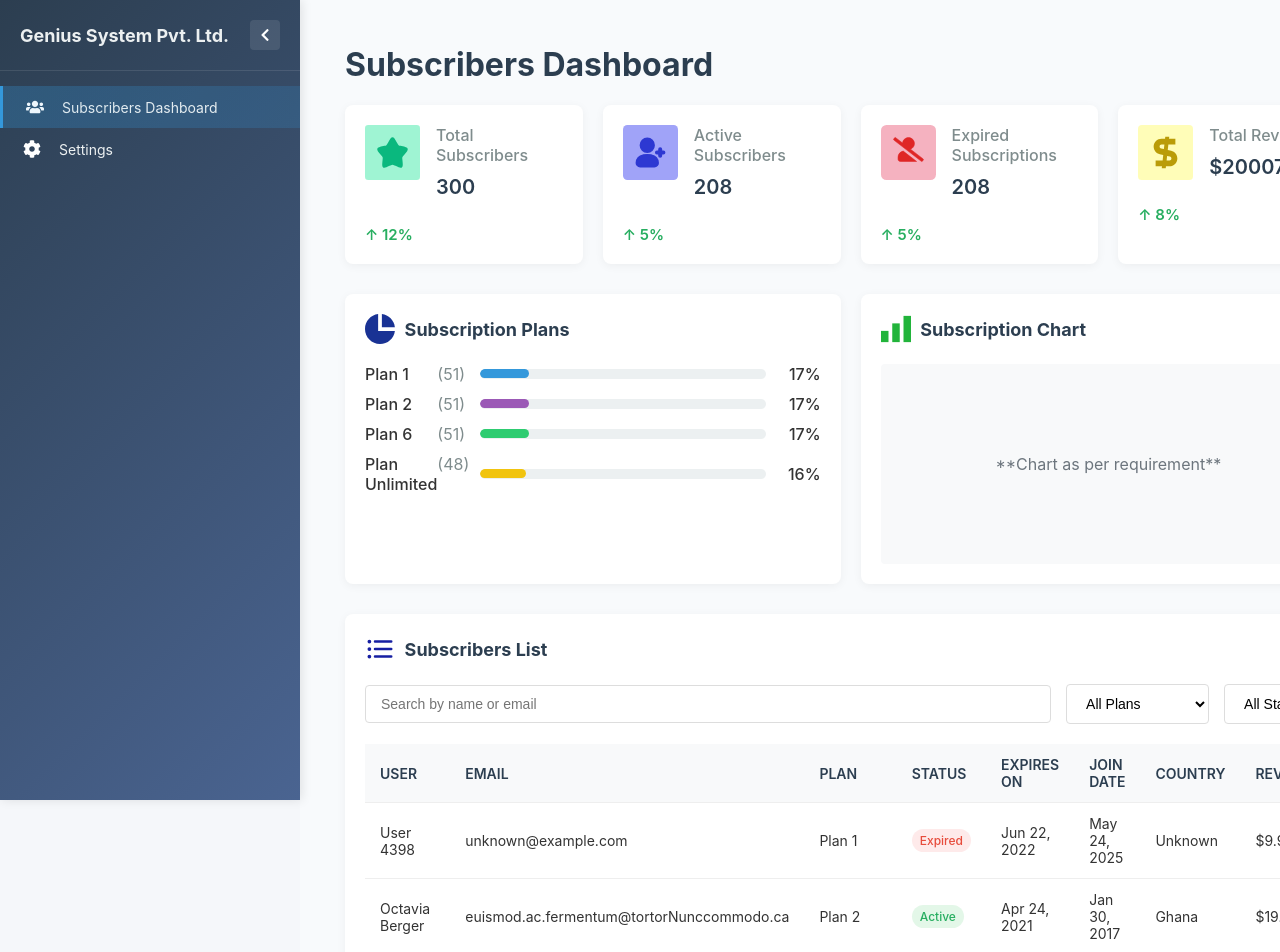
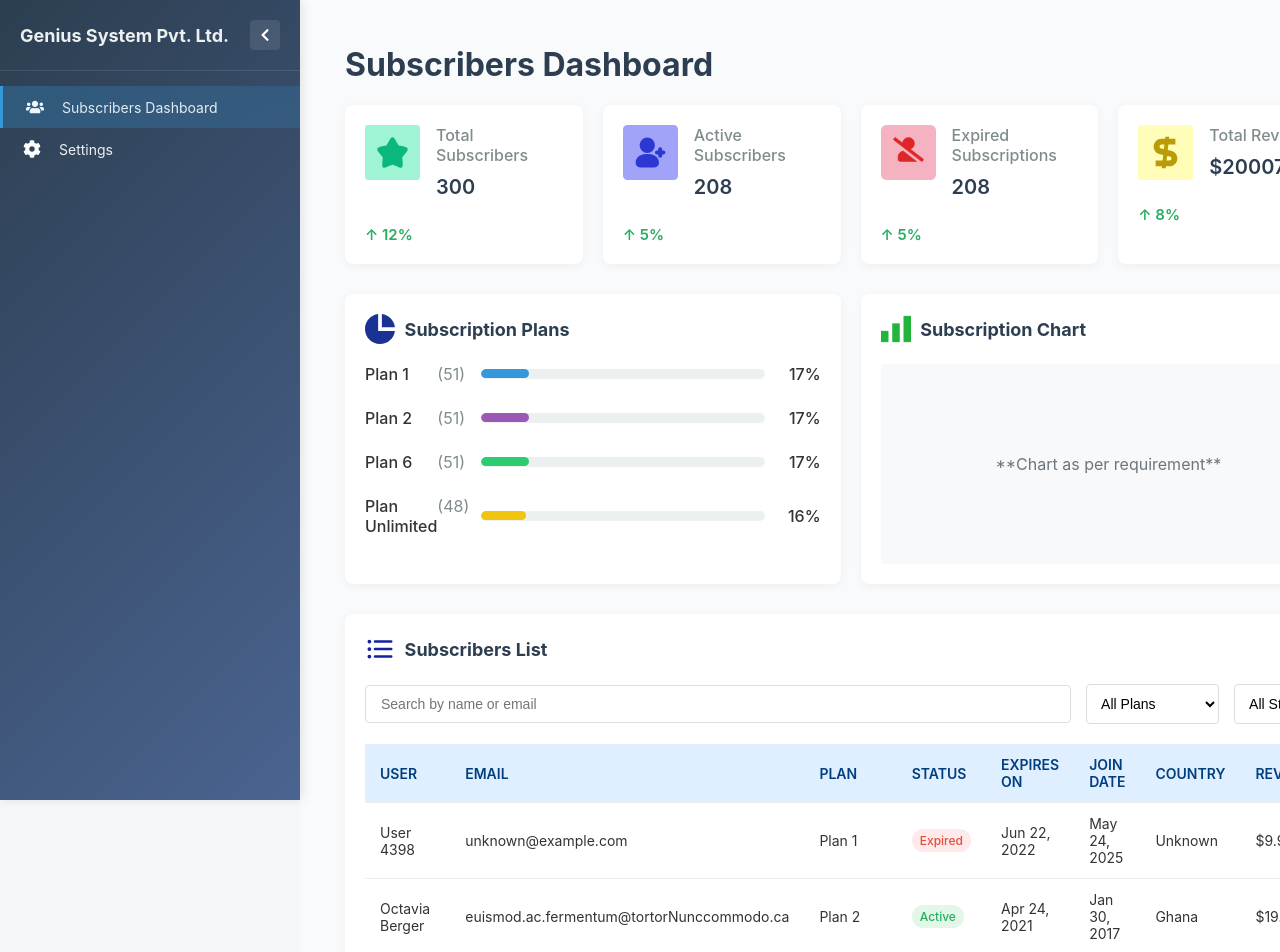
Before and after one commit to iamsujanstha/subscriber-dashboard, a React (Vite) app: page / in a window 1280 px wide. Shown: the top 952 px of the page. Built offline with nearby package versions, Linux system fonts and the light colour scheme.

Commit message:
style: Update SCSS styles for improved layout and hover effects in Subscriber components

```diff
--- a/src/components/ui/select/Select.module.scss
+++ b/src/components/ui/select/Select.module.scss
@@ -1,5 +1,5 @@
 .select {
-  padding: 10px 15px;
+  padding: 10px;
   border: 1px solid #ddd;
   border-radius: 4px;
   font-size: 14px;
--- a/src/pages/subscribers-dashboard/components/plan-distribution/PlanDistribution.module.scss
+++ b/src/pages/subscribers-dashboard/components/plan-distribution/PlanDistribution.module.scss
@@ -1,13 +1,13 @@
 .planDistribution {
   display: flex;
   flex-direction: column;
-  gap: 10px;
+  gap: 1.5rem;
 }
 
 .planRow {
   display: flex;
   align-items: center;
-  gap: 15px;
+  gap: 16px;
 }
 
 .planLabel {
--- a/src/pages/subscribers-dashboard/components/subscriber-list/SubscriberList.module.scss
+++ b/src/pages/subscribers-dashboard/components/subscriber-list/SubscriberList.module.scss
@@ -15,7 +15,7 @@
   }
 
   th {
-    background-color: #f8f9fa;
+    background-color: #c8e4ff;
     font-weight: 600;
     color: #2c3e50;
   }
@@ -93,6 +93,10 @@
     background-color: #f5f5f5;
   }
 
+  &:hover:not(:active) {
+    color: #2c3e50;
+  }
+
   &:disabled {
     opacity: 0.5;
     cursor: not-allowed;
@@ -110,7 +114,6 @@
   color: #666;
 }
 
-// Existing table styles
 .tableContainer {
   overflow-x: auto;
 }
@@ -120,6 +123,10 @@
   border-collapse: collapse;
   font-size: 14px;
 
+  thead {
+    border-start-start-radius: 8px;
+  }
+
   th,
   td {
     padding: 12px 15px;
@@ -128,9 +135,9 @@
   }
 
   th {
-    background-color: #f8f9fa;
+    background-color: #dfefff;
     font-weight: 600;
-    color: #2c3e50;
+    color: #003f7f;
   }
 
   tr:hover {
@@ -161,3 +168,20 @@
   padding: 20px;
   color: #7f8c8d;
 }
+
+.subscriberTable {
+  th {
+    cursor: pointer;
+    user-select: none;
+    transition: background-color 0.2s;
+
+    &:hover {
+      background-color: darken(#f8f9fa, 5%);
+    }
+  }
+}
+
+.sort-indicator {
+  margin-left: 5px;
+  font-size: 0.8em;
+}
```
Also changed, not shown: src/pages/subscribers-dashboard/SubscribersDashboard.module.scss (+0 -7 lines).
